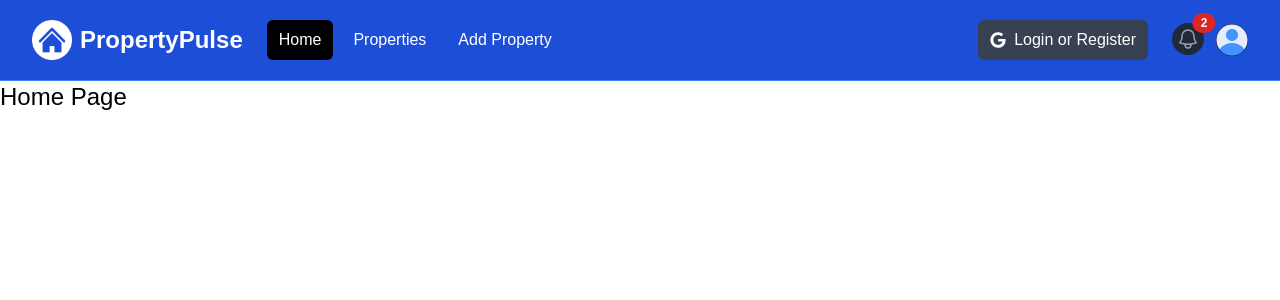
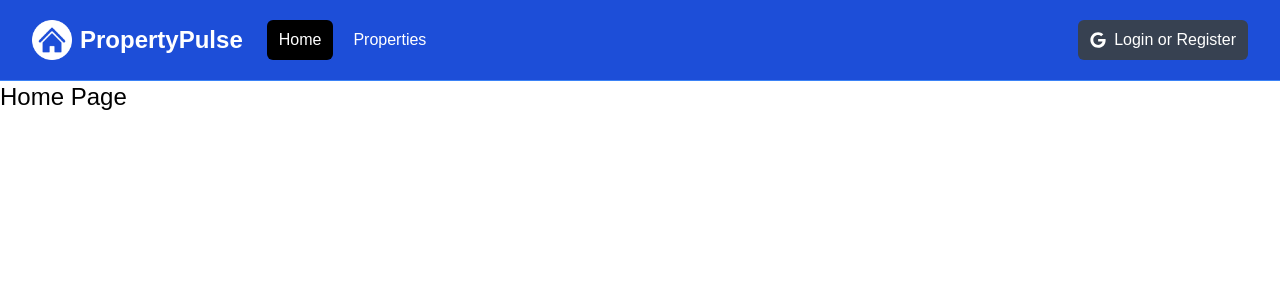
Before and after one commit to albert-fit/property-pulse-nextjs, a Next.js app: page / in a window 1280 px wide. Shown: the top 300 px of the page. Built offline with nearby package versions, Linux system fonts and the light colour scheme.

Commit message:
added mock loggedIn state

```diff
--- a/components/Navbar.jsx
+++ b/components/Navbar.jsx
@@ -5,10 +5,13 @@
 import logo from "@/assets/images/logo-white.png";
 import profileDefault from "@/assets/images/profile.png";
 import { FaGoogle } from "react-icons/fa";
+import { usePathname } from "next/navigation";
 
 const Navbar = () => {
+  const pathname = usePathname();
   const [isMobileMenuOpen, setIsMobileMenuOpen] = useState(false);
   const [isProfileMenuOpen, setIsProfileMenuOpen] = useState(false);
+  const [isLoggedIn, setIsLoggedIn] = useState(false);
 
   return (
     <nav className="bg-blue-700 border-b border-blue-500">
@@ -57,27 +60,36 @@
               <div className="flex space-x-2">
                 <Link
                   href="/"
-                  className="text-white bg-black hover:bg-gray-900 hover:text-white rounded-md px-3 py-2"
+                  className={`${
+                    pathname === "/" ? "bg-black" : ""
+                  } text-white hover:bg-gray-900 hover:text-white rounded-md px-3 py-2`}
                 >
                   Home
                 </Link>
                 <Link
                   href="/properties"
-                  className="text-white hover:bg-gray-900 hover:text-white rounded-md px-3 py-2"
+                  className={`${
+                    pathname === "/properties" ? "bg-black" : ""
+                  } text-white hover:bg-gray-900 hover:text-white rounded-md px-3 py-2`}
                 >
                   Properties
                 </Link>
+                {isLoggedIn && (
                   <Link
                     href="/properties/add"
-                  className="text-white hover:bg-gray-900 hover:text-white rounded-md px-3 py-2"
+                    className={`${
+                      pathname === "/properties/add" ? "bg-black" : ""
+                    } text-white hover:bg-gray-900 hover:text-white rounded-md px-3 py-2`}
                   >
                     Add Property
                   </Link>
+                )}
               </div>
             </div>
           </div>
 
           {/* <!-- Right Side Menu (Logged Out) --> */}
+          {!isLoggedIn && (
             <div className="hidden md:block md:ml-6">
               <div className="flex items-center">
                 <button className="flex items-center text-white bg-gray-700 hover:bg-gray-900 hover:text-white rounded-md px-3 py-2">
@@ -86,8 +98,10 @@
                 </button>
               </div>
             </div>
+          )}
 
           {/* <!-- Right Side Menu (Logged In) --> */}
+          {isLoggedIn && (
             <div className="absolute inset-y-0 right-0 flex items-center pr-2 md:static md:inset-auto md:ml-6 md:pr-0">
               <Link href="/messages" className="relative group">
                 <button
@@ -177,6 +191,7 @@
                 )}
               </div>
             </div>
+          )}
         </div>
       </div>
 
@@ -196,16 +211,20 @@
             >
               Properties
             </Link>
+            {isLoggedIn && (
               <Link
                 href="/properties/add"
                 className="text-white block rounded-md px-3 py-2 text-base font-medium"
               >
                 Add Property
               </Link>
+            )}
+            {!isLoggedIn && (
               <button className="flex items-center text-white bg-gray-700 hover:bg-gray-900 hover:text-white rounded-md px-3 py-2 my-5">
                 <i className="fa-brands fa-google mr-2"></i>
                 <span>Login or Register</span>
               </button>
+            )}
           </div>
         </div>
       )}
```
Lines whose indentation alone changed are shown as unchanged.
